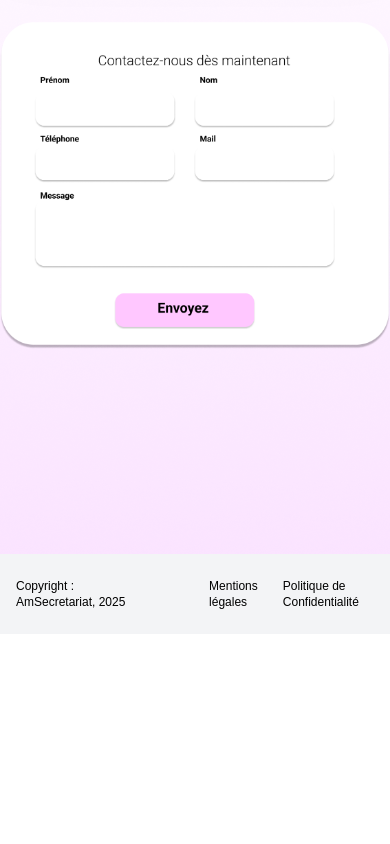
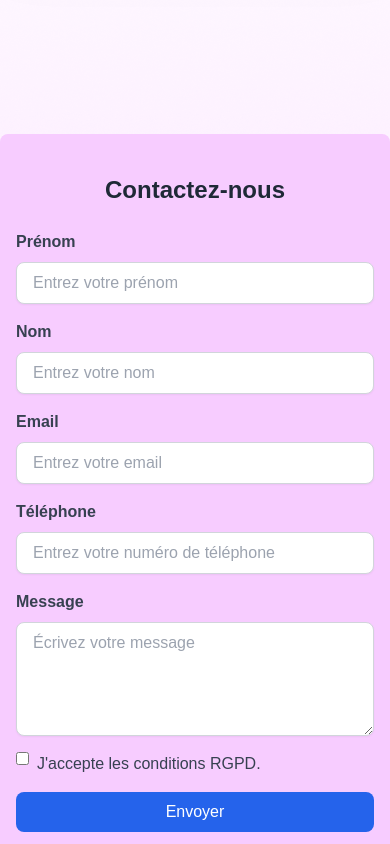
Before and after one commit to 0tsuro/AmSecretariat, a Next.js app: page / in a window 390 px wide. Shown: the part 4280-5124 px from the top of the page. Before the commit the page ends 4914 px from the top, so only its background shows below. Built offline with nearby package versions, Linux system fonts and the light colour scheme; a web font is replaced by a local one.

Commit message:
add form, change photo

```diff
--- /dev/null
+++ b/app/api/send-email/route.ts
@@ -0,0 +1,51 @@
+import { NextResponse } from "next/server";
+import nodemailer from "nodemailer";
+
+export async function POST(req: Request) {
+  const { firstName, name, email, phone, message, rgpdConsent } =
+    await req.json();
+
+  // Vérification des champs requis
+  if (!firstName || !name || !email || !phone || !message || !rgpdConsent) {
+    return NextResponse.json(
+      { message: "Tous les champs obligatoires doivent être remplis." },
+      { status: 400 }
+    );
+  }
+
+  try {
+    // Configuration du transporteur SMTP
+    const transporter = nodemailer.createTransport({
+      host: "smtp.gmail.com", // Serveur SMTP
+      port: 587, // Port pour les connexions sécurisées STARTTLS
+      secure: false, // Utilisation de STARTTLS
+      auth: {
+        user: "nath02.chaput@gmail.com", // Ton adresse email
+        pass: "nkjw mxub qpfy swxw", // Mot de passe ou token SMTP
+      },
+    });
+
+    // Envoi de l'email
+    await transporter.sendMail({
+      from: '"Formulaire de Contact" <nath02.chaput@gmail.com>',
+      to: "nath02.chaput@gmail.com", // Adresse de réception
+      subject: "Nouveau message depuis le formulaire",
+      text: `
+Prénom : ${firstName}
+Nom : ${name}
+Email : ${email}
+Téléphone : ${phone}
+Message : ${message}
+Consentement RGPD : Oui
+      `,
+    });
+
+    return NextResponse.json({ message: "Email envoyé avec succès." });
+  } catch (error) {
+    console.error("Erreur lors de l'envoi de l'email :", error);
+    return NextResponse.json(
+      { message: "Erreur lors de l'envoi de l'email." },
+      { status: 500 }
+    );
+  }
+}
--- /dev/null
+++ b/app/components/contact.tsx
@@ -0,0 +1,181 @@
+"use client";
+
+import { useState } from "react";
+
+const ContactForm = () => {
+  const [formData, setFormData] = useState({
+    firstName: "",
+    name: "",
+    email: "",
+    phone: "",
+    message: "",
+    rgpdConsent: false,
+  });
+  const [status, setStatus] = useState<string | null>(null);
+
+  const handleChange = (
+    e: React.ChangeEvent<HTMLInputElement | HTMLTextAreaElement>
+  ) => {
+    const { name, value, type, checked } = e.target;
+    setFormData({
+      ...formData,
+      [name]: type === "checkbox" ? checked : value,
+    });
+  };
+
+  const handleSubmit = async (e: React.FormEvent) => {
+    e.preventDefault();
+    setStatus(null);
+
+    // Vérification de la case RGPD
+    if (!formData.rgpdConsent) {
+      alert("Vous devez accepter les conditions RGPD pour continuer.");
+      return;
+    }
+
+    try {
+      const response = await fetch("/api/send-email", {
+        method: "POST",
+        headers: { "Content-Type": "application/json" },
+        body: JSON.stringify(formData),
+      });
+
+      if (response.ok) {
+        setStatus("success");
+        setFormData({
+          firstName: "",
+          name: "",
+          email: "",
+          phone: "",
+          message: "",
+          rgpdConsent: false,
+        });
+      } else {
+        setStatus("error");
+      }
+    } catch (error) {
+      console.error(error);
+      setStatus("error");
+    }
+  };
+
+  return (
+    <div className="flex flex-col justify-center items-center text-center py-10 px-4 pink rounded-lg shadow-lg max-w-6xl w-full mx-auto">
+      <h1 className="text-2xl font-bold text-gray-800 mb-6 font-roboto">
+        Contactez-nous
+      </h1>
+      <form onSubmit={handleSubmit} className="w-full space-y-4">
+        <div className="flex flex-col items-start">
+          <label htmlFor="firstName" className="text-gray-700 mb-2 font-bold">
+            Prénom
+          </label>
+          <input
+            id="firstName"
+            name="firstName"
+            type="text"
+            value={formData.firstName}
+            onChange={handleChange}
+            required
+            className="w-full px-4 py-2 text-black border border-gray-300 rounded-lg shadow-sm focus:outline-none focus:ring-2 focus:ring-blue-500"
+            placeholder="Entrez votre prénom"
+          />
+        </div>
+        <div className="flex flex-col items-start">
+          <label htmlFor="name" className="text-gray-700 font-bold mb-2">
+            Nom
+          </label>
+          <input
+            id="name"
+            name="name"
+            type="text"
+            value={formData.name}
+            onChange={handleChange}
+            required
+            className="w-full px-4 py-2 text-black border border-gray-300 rounded-lg shadow-sm focus:outline-none focus:ring-2 focus:ring-blue-500"
+            placeholder="Entrez votre nom"
+          />
+        </div>
+        <div className="flex flex-col items-start">
+          <label htmlFor="email" className="text-gray-700 font-bold mb-2">
+            Email
+          </label>
+          <input
+            id="email"
+            name="email"
+            type="email"
+            value={formData.email}
+            onChange={handleChange}
+            required
+            className="w-full px-4 py-2 text-black border border-gray-300 rounded-lg shadow-sm focus:outline-none focus:ring-2 focus:ring-blue-500"
+            placeholder="Entrez votre email"
+          />
+        </div>
+        <div className="flex flex-col items-start">
+          <label htmlFor="phone" className="text-gray-700 font-bold mb-2">
+            Téléphone
+          </label>
+          <input
+            id="phone"
+            name="phone"
+            type="text"
+            value={formData.phone}
+            onChange={handleChange}
+            required
+            className="w-full px-4 py-2 text-black border border-gray-300 rounded-lg shadow-sm focus:outline-none focus:ring-2 focus:ring-blue-500"
+            placeholder="Entrez votre numéro de téléphone"
+          />
+        </div>
+        <div className="flex flex-col items-start">
+          <label htmlFor="message" className="text-gray-700 font-bold mb-2">
+            Message
+          </label>
+          <textarea
+            id="message"
+            name="message"
+            value={formData.message}
+            onChange={handleChange}
+            required
+            className="w-full px-4 py-2 text-black border border-gray-300 rounded-lg shadow-sm focus:outline-none focus:ring-2 focus:ring-blue-500"
+            placeholder="Écrivez votre message"
+            rows={4}
+          />
+        </div>
+        <div className="flex items-start">
+          <input
+            id="rgpdConsent"
+            name="rgpdConsent"
+            type="checkbox"
+            checked={formData.rgpdConsent}
+            onChange={handleChange}
+            required
+            className="mr-2"
+          />
+          <label
+            htmlFor="rgpdConsent"
+            className="text-gray-700 font-medium select-none"
+          >
+            J&apos;accepte les conditions RGPD.
+          </label>
+        </div>
+        <button
+          type="submit"
+          className="w-full bg-blue-600 text-white py-2 rounded-lg font-medium hover:bg-blue-700 transition duration-300"
+        >
+          Envoyer
+        </button>
+      </form>
+      {status === "success" && (
+        <p className="mt-4 text-green-600 font-medium">
+          Email envoyé avec succès !
+        </p>
+      )}
+      {status === "error" && (
+        <p className="mt-4 text-red-600 font-medium">
+          Une erreur est survenue. Veuillez réessayer.
+        </p>
+      )}
+    </div>
+  );
+};
+
+export default ContactForm;
--- a/app/page.tsx
+++ b/app/page.tsx
@@ -1,5 +1,6 @@
 import Image from "next/image";
 import Testimonials from "./components/testimonials";
+import ContactForm from "./components/contact";
 
 export default function Home() {
   return (
@@ -87,8 +88,14 @@ export default function Home() {
           </div>
         </div>
 
-        <div className="flex sm:absolute sm:right-[200px] sm:top-40">
-          <Image src="/photo2.svg" width={350} height={350} alt="" />
+        <div className="flex shadow-xl sm:absolute sm:right-[200px] sm:top-40">
+          <Image
+            src="/photo3.jpeg"
+            width={350}
+            height={350}
+            alt=""
+            className="rounded-xl"
+          />
         </div>
       </main>
 
@@ -394,8 +401,8 @@ export default function Home() {
           </svg>
         </div>
 
-        <div className="flex justify-center items-center mt-20 pb-20">
-          <Image src="/contact.png" width={1000} height={1000} alt="form" />
+        <div className="flex justify-center items-center pb-20 mt-48">
+          <ContactForm></ContactForm>
         </div>
       </section>
 
```
Also changed, not shown: package.json (+7 -5 lines), public/photo3.jpeg (added), 1 other file (tests, documents, lock files or other folders).
